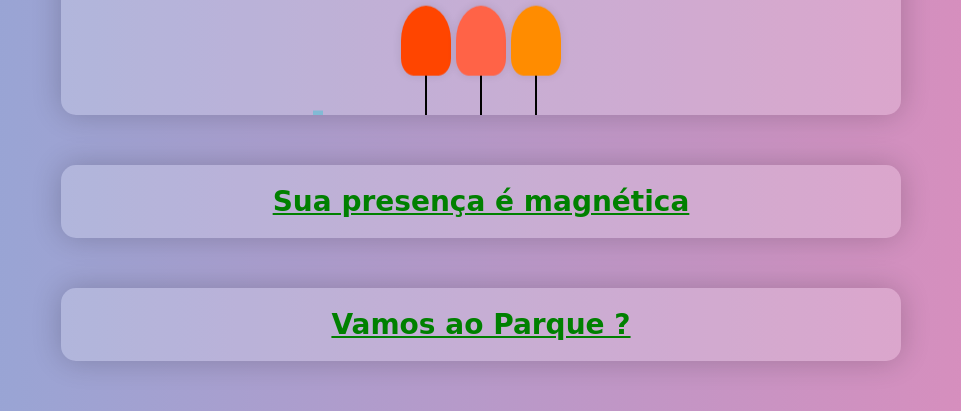
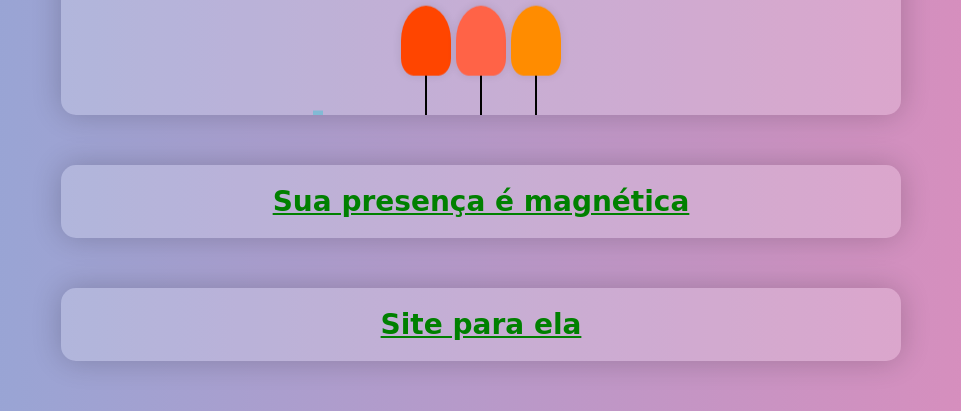
Before and after one commit to FelypeDantas/21, a plain HTML site: page index.html in a window 1280 px wide. Shown: the part 422-833 px from the top of the page, without its empty margins (159-1120 px from the left). Drawn offline with Linux system fonts and the light colour scheme.

Commit message:
trocando o site

```diff
--- a/index.html
+++ b/index.html
@@ -28,7 +28,7 @@
         <a href="./hipnose/hipnose.html">Sua presença é magnética</a>
     </div>
     <div class="container">
-        <a href="./parque/parque.html">Vamos ao Parque ?</a>
+        <a href="">Site para ela</a>
     </div>
 </body>
 </html>
```
